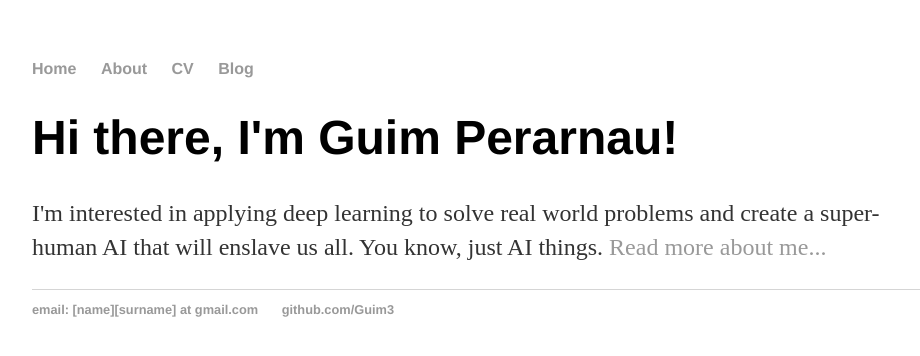
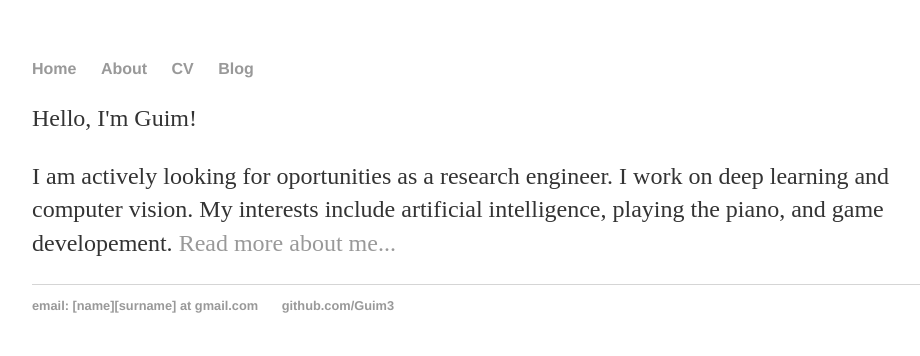
Before and after one commit to Guim3/guim3.github.io, a Jekyll site: the page built from index.html, in a window 1280 px wide. Shown: the top 356 px of the page, without its empty margins (160-1080 px from the left). Built offline with Jekyll 4.4.1, drawn with Linux system fonts in a browser that asks for light colours.

Commit message:
Update index.html

```diff
--- a/index.html
+++ b/index.html
@@ -3,6 +3,7 @@ layout: default
 title: Guim Perarnau
 ---
 <div class="blurb">
-	<h1>Hi there, I'm Guim Perarnau!</h1>
-	<p>I'm interested in applying deep learning to solve real world problems and create a super-human AI that will enslave us all.</em> You know, just AI things. <a href="/about">Read more about me...</a></p>
+	<p>Hello, I'm Guim!</p>
+	<p>I am actively looking for oportunities as a research engineer. I work on deep learning and computer vision. My interests include artificial intelligence, playing the piano, and game developement.
+	<a href="/about">Read more about me...</a></p>
 </div><!-- /.blurb -->
```
